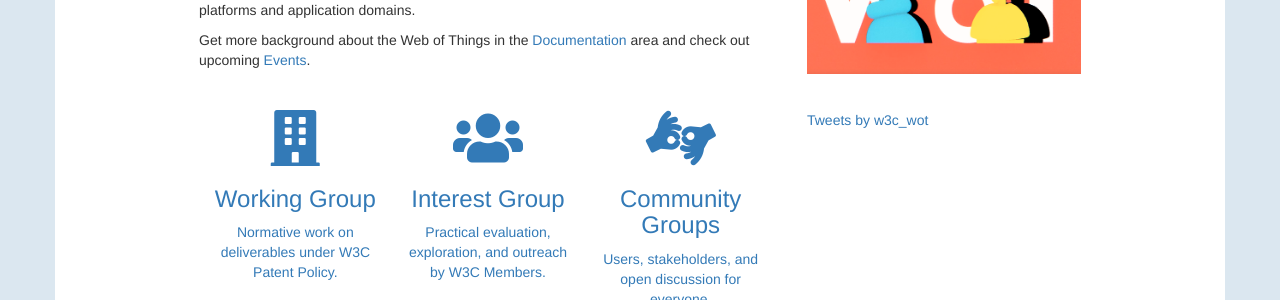
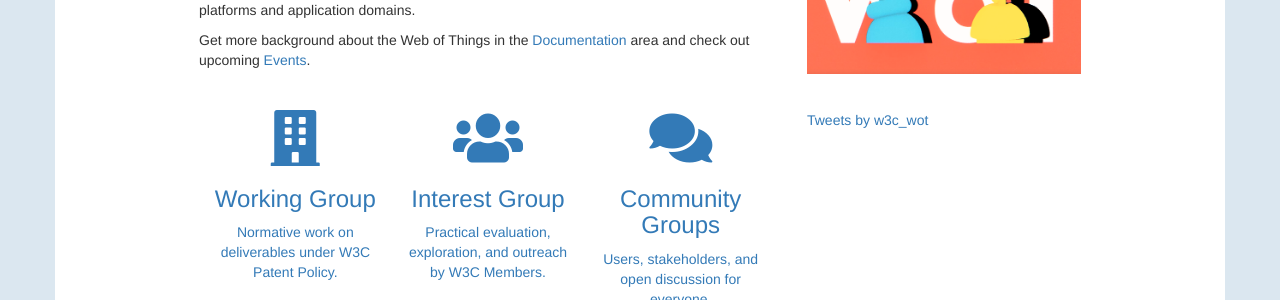
Before and after one commit to w3c/wot-marketing, a Jekyll site: the page built from docs/index.html, in a window 1280 px wide. Shown: the part 255-555 px from the top of the page. Built offline with Jekyll 4.4.1, drawn with Linux system fonts in a browser that asks for light colours; nearby versions of some CDN libraries; comment, search, counter and statistics services are not loaded.

Commit message:
refactor: replace icon for CG

```diff
--- a/docs/index.html
+++ b/docs/index.html
@@ -44,7 +44,7 @@
 		</div>
 		<div class="col-md-4 text-center">
 			<a href="cg/">
-				<i class="fas fa-american-sign-language-interpreting fa-4x"></i>
+				<i class="fas fa-comments fa-4x"></i>
 				<div class="description">
 					<h3>Community Groups</h3>
 					<p>Users, stakeholders, and open discussion for everyone.</p>
```
